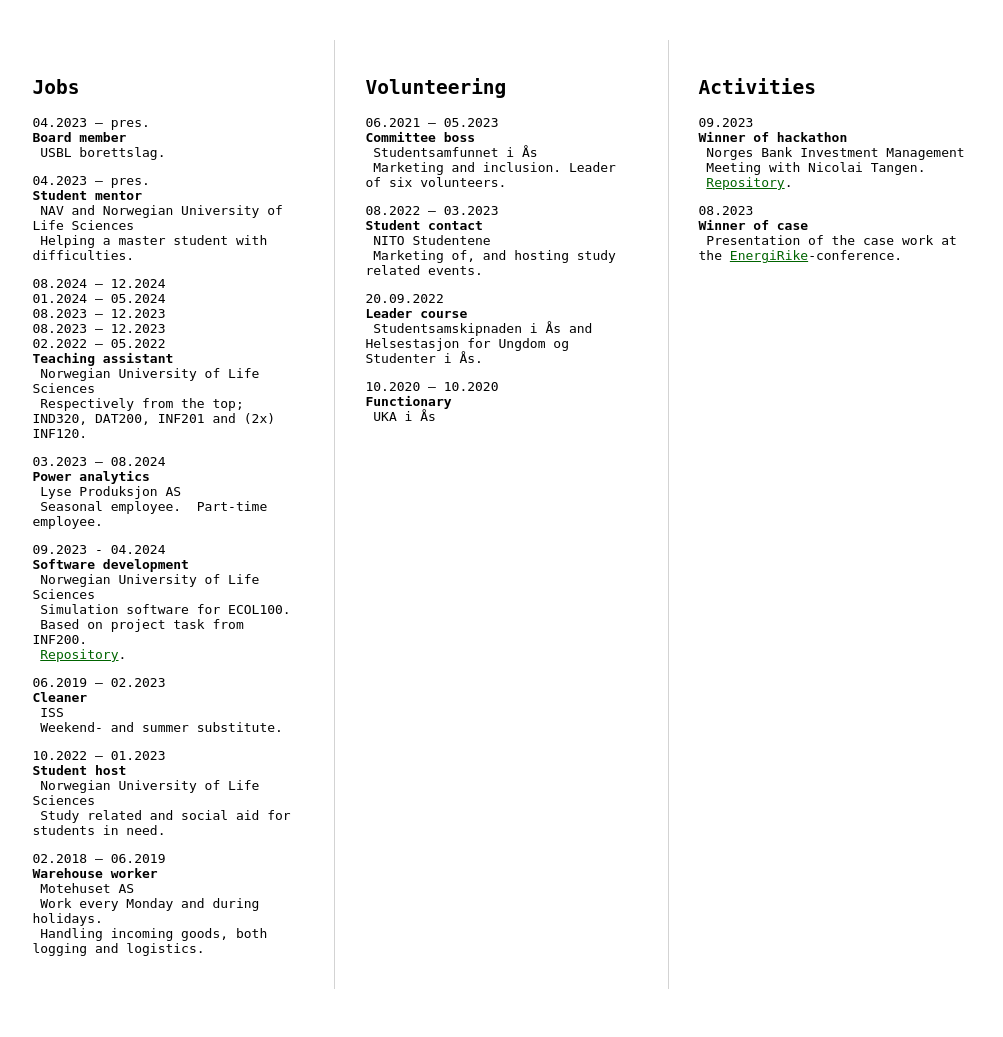
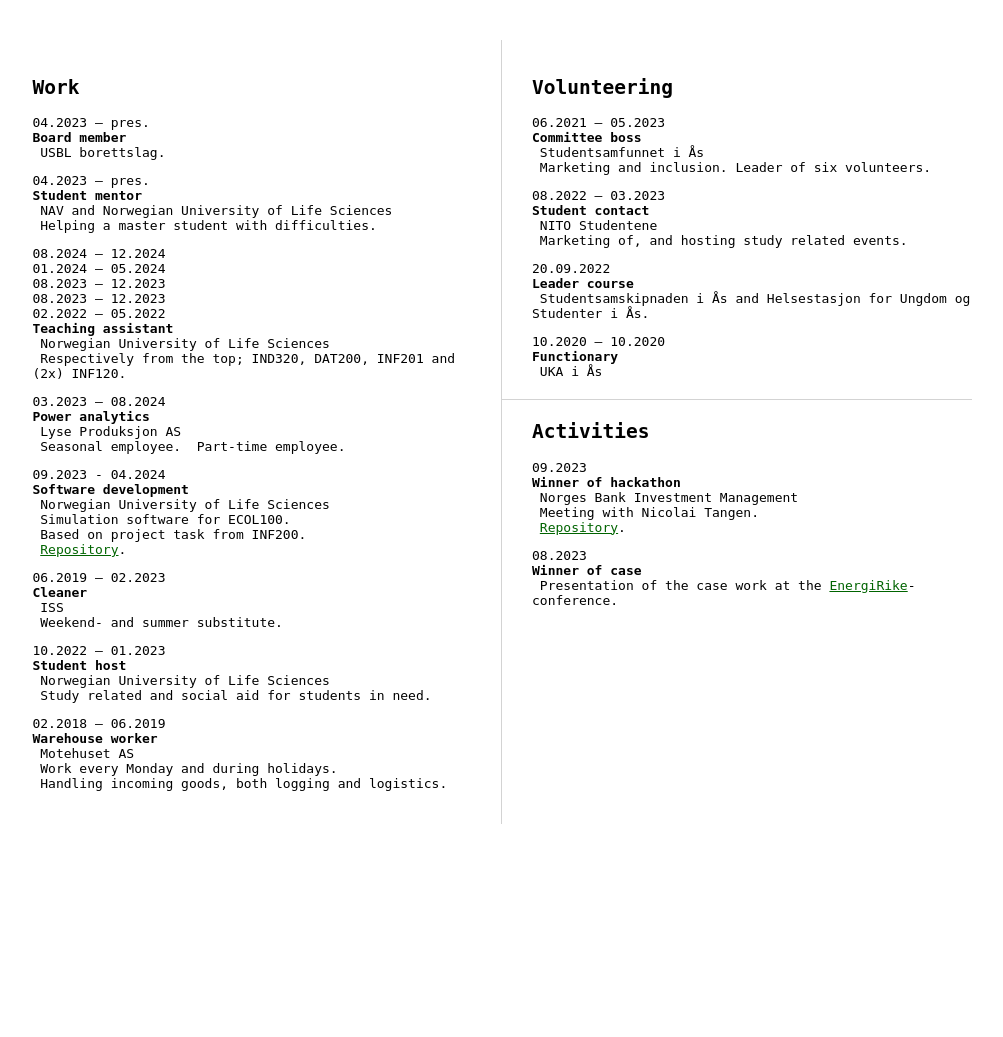
Before and after one commit to hallvardnmbu/dilettant, a PHP site: page /experience.html in a window 1280 px wide. Shown: the part 63-1100 px from the top of the page, without its empty margins (138-1141 px from the left). After the commit the page ends 887 px from the top, so only its background shows below. Run offline with PHP 8.4, Linux system fonts and the light colour scheme.

Commit message:
Fix file-endings in URL. Updated experience layout.

```diff
--- a/404.html
+++ b/404.html
@@ -1,6 +1,6 @@
 <!doctype html>
 <html lang="en">
     <head>
-        <meta http-equiv="refresh" content="0; url=/index.html" />
+        <meta http-equiv="refresh" content="0; url=/home.html" />
     </head>
 </html>
--- a/education.html
+++ b/education.html
@@ -9,7 +9,7 @@
     <body>
         <header>
             <nav>
-                <a href="index.html">Home</a>
+                <a href="home.html">Home</a>
                 <a href="projects.html">Projects</a>
                 <a href="experience.html">Experience</a>
                 <a href="education.html">Education</a>
--- a/experience.html
+++ b/experience.html
@@ -9,7 +9,7 @@
     <body>
         <header>
             <nav>
-                <a href="index.html">Home</a>
+                <a href="home.html">Home</a>
                 <a href="projects.html">Projects</a>
                 <a href="experience.html">Experience</a>
                 <a href="education.html">Education</a>
@@ -19,7 +19,7 @@
 
         <main class="columns">
             <column>
-                <h2>Jobs</h2>
+                <h2>Work</h2>
                 <p>
                     04.2023 – pres.<br />
                     <strong>Board member</strong><br />
@@ -102,9 +102,8 @@
                     <strong>Functionary</strong><br />
                     &nbsp;UKA i Ås
                 </p>
-            </column>
 
-            <column>
+                <hr />
                 <h2>Activities</h2>
                 <p>
                     09.2023<br />
--- a/index.html
+++ b/home.html
@@ -9,7 +9,7 @@
     <body>
         <header>
             <nav>
-                <a href="index.html">Home</a>
+                <a href="home.html">Home</a>
                 <a href="projects.html">Projects</a>
                 <a href="experience.html">Experience</a>
                 <a href="education.html">Education</a>
--- a/projects.html
+++ b/projects.html
@@ -9,7 +9,7 @@
     <body>
         <header>
             <nav>
-                <a href="index.html">Home</a>
+                <a href="home.html">Home</a>
                 <a href="projects.html">Projects</a>
                 <a href="experience.html">Experience</a>
                 <a href="education.html">Education</a>
--- a/style.css
+++ b/style.css
@@ -40,7 +40,7 @@ main {
 
 .columns {
     display: grid;
-    grid-template-columns: repeat(3, 1fr);
+    grid-template-columns: repeat(2, 1fr);
     grid-gap: 20px;
     width: 80%;
     margin: 0 auto;
@@ -64,3 +64,11 @@ main {
 .columns column:last-child::before {
     display: none;
 }
+
+hr {
+    border: none;
+    height: 1px;
+    background-color: lightgray;
+    margin: 20px 0px;
+    margin-left: -30px;
+}
```
Also changed, not shown: contact.html (+3 -4 lines), index.php (added, +33 -0 lines), .htaccess (added), README.md, 1 other file.
